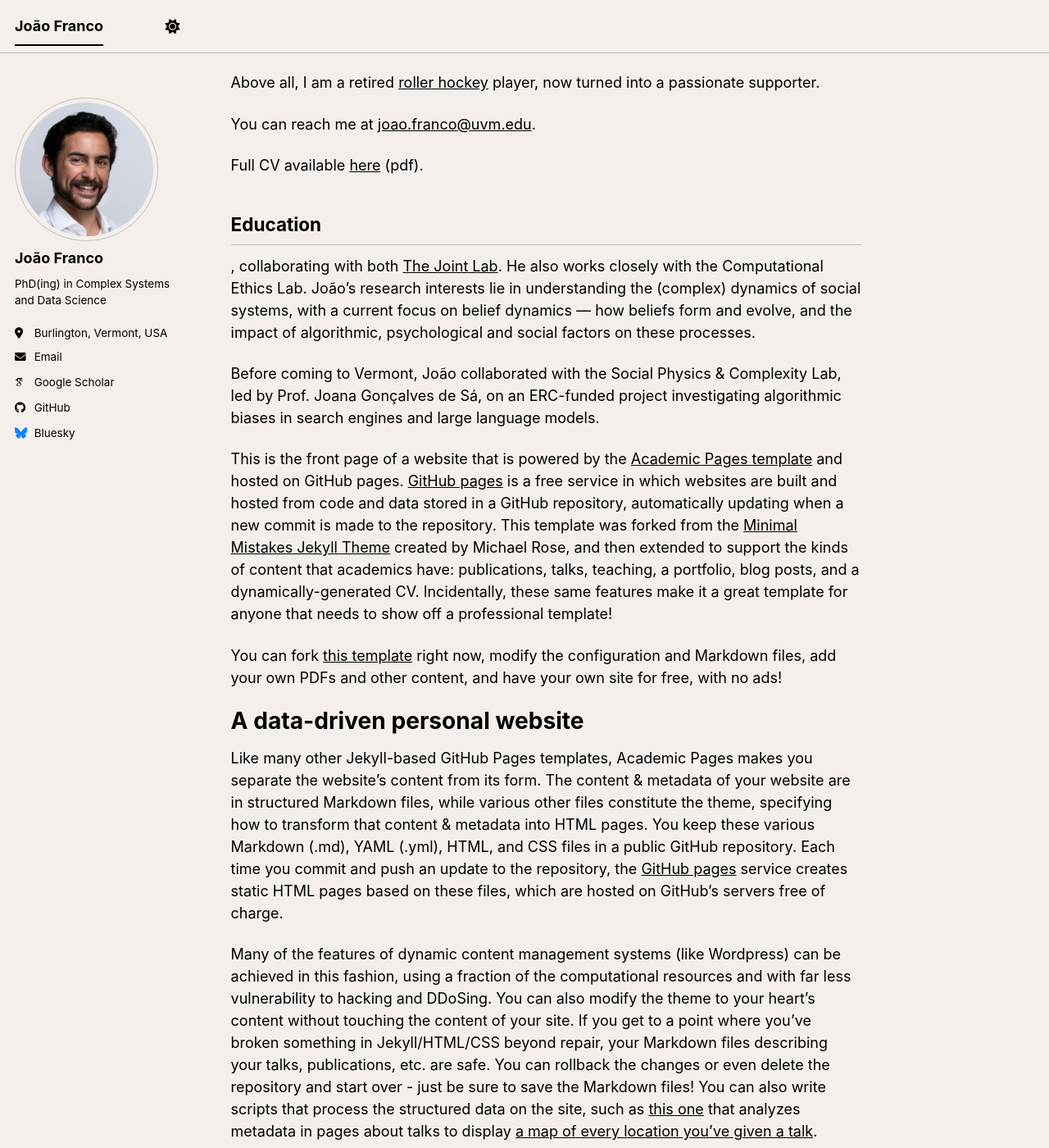
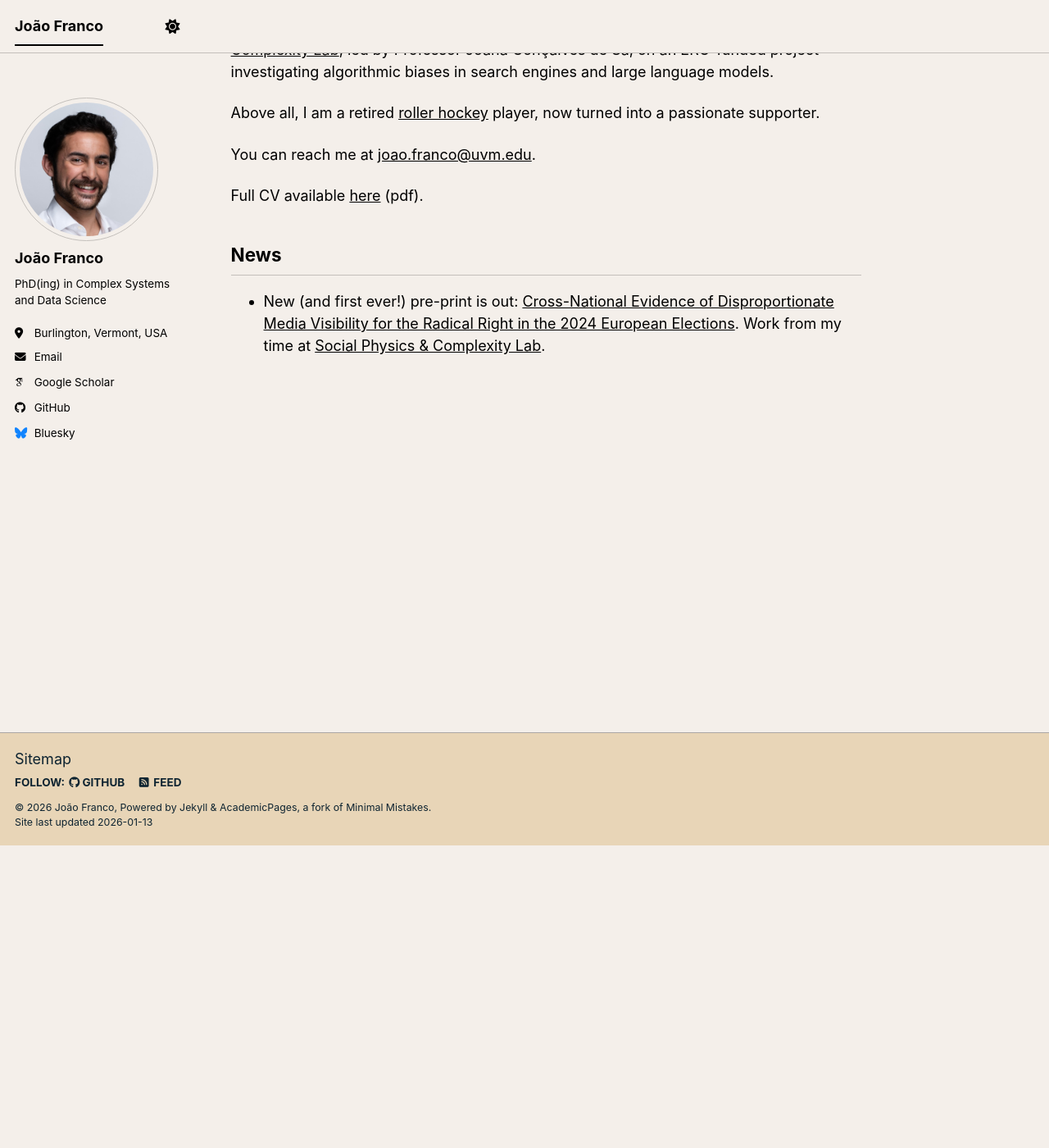
Before and after one commit to OkFranco/okfranco.github.io, a Jekyll site: the page built from _pages/about.md, in a window 1280 px wide and 1400 px high, scrolled down 369 px. Shown: the whole window at 82% size. Built offline with Jekyll 4.4.1, drawn with Linux system fonts in a browser that asks for light colours; some web fonts are replaced; a script bundle is joined from its source files by our own code; library files that are not in the unit come from our copies.

Commit message:
try adjust website

```diff
--- a/_data/navigation.yml
+++ b/_data/navigation.yml
@@ -8,8 +8,8 @@
 #      Markdown formatted page while the second is generated using JSON.
 
 # main:
-#   - title: "Publications"
-#     url: /publications/
+  - title: "Publications"
+    url: /publications/
 
 #   - title: "Talks"
 #     url: /talks/
--- a/_pages/about.md
+++ b/_pages/about.md
@@ -8,6 +8,8 @@
 ---
 
 <!-- Website under development -->
+
+------
 
 I am a PhD student in Complex Systems and Data Science at the [Vermont Complex Systems Institute](https://vermontcomplexsystems.org/), collaborating with [The Joint Lab](https://joint-lab.github.io/) and [Computational Ethics Lab](https://www.compethicslab.org/).
 
@@ -24,12 +26,12 @@
 
 
 
-Education
+News
 ------
 
+- New (and first ever!) pre-print is out: [Cross-National Evidence of Disproportionate Media Visibility for the Radical Right in the 2024 European Elections](https://arxiv.org/abs/2601.05826). Work from my time at [Social Physics & Complexity Lab](https://socialcomplexity.eu/).
 
-
-, collaborating with both [The Joint Lab](https://joint-lab.github.io/). He also works closely with the Computational Ethics Lab.
+<!-- , collaborating with both [The Joint Lab](https://joint-lab.github.io/). He also works closely with the Computational Ethics Lab.
 João's research interests lie in understanding the (complex) dynamics of social systems, with a current focus on belief dynamics — how beliefs form and evolve, and the impact of algorithmic, psychological and social factors on these processes.
 
 Before coming to Vermont, João collaborated with the Social Physics & Complexity Lab, led by Prof. Joana Gonçalves de Sá, on an ERC-funded project investigating algorithmic biases in search engines and large language models.
@@ -42,7 +44,7 @@
 ======
 Like many other Jekyll-based GitHub Pages templates, Academic Pages makes you separate the website's content from its form. The content & metadata of your website are in structured Markdown files, while various other files constitute the theme, specifying how to transform that content & metadata into HTML pages. You keep these various Markdown (.md), YAML (.yml), HTML, and CSS files in a public GitHub repository. Each time you commit and push an update to the repository, the [GitHub pages](https://pages.github.com/) service creates static HTML pages based on these files, which are hosted on GitHub's servers free of charge.
 
-Many of the features of dynamic content management systems (like Wordpress) can be achieved in this fashion, using a fraction of the computational resources and with far less vulnerability to hacking and DDoSing. You can also modify the theme to your heart's content without touching the content of your site. If you get to a point where you've broken something in Jekyll/HTML/CSS beyond repair, your Markdown files describing your talks, publications, etc. are safe. You can rollback the changes or even delete the repository and start over - just be sure to save the Markdown files! You can also write scripts that process the structured data on the site, such as [this one](https://github.com/academicpages/academicpages.github.io/blob/master/talkmap.ipynb) that analyzes metadata in pages about talks to display [a map of every location you've given a talk](https://academicpages.github.io/talkmap.html).
+Many of the features of dynamic content management systems (like Wordpress) can be achieved in this fashion, using a fraction of the computational resources and with far less vulnerability to hacking and DDoSing. You can also modify the theme to your heart's content without touching the content of your site. If you get to a point where you've broken something in Jekyll/HTML/CSS beyond repair, your Markdown files describing your talks, publications, etc. are safe. You can rollback the changes or even delete the repository and start over - just be sure to save the Markdown files! You can also write scripts that process the structured data on the site, such as [this one](https://github.com/academicpages/academicpages.github.io/blob/master/talkmap.ipynb) that analyzes metadata in pages about talks to display [a map of every location you've given a talk](https://academicpages.github.io/talkmap.html). -->
 
 <!-- For those users that need more advanced functionality, the template also supports the following popular tools:
 - [MathJax](https://www.mathjax.org/) for mathematical equations
```
Also changed, not shown: 1 other file.
